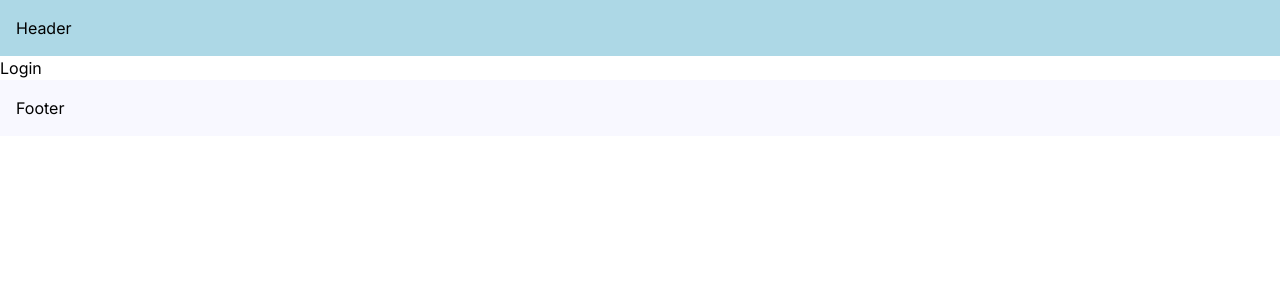
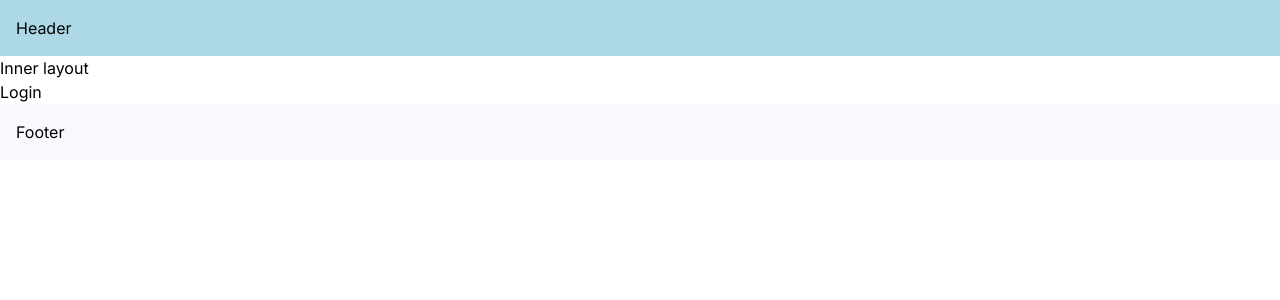
Before and after one commit to pradeep2165/nextjs14_app, a Next.js app: page /login in a window 1280 px wide. Shown: the top 300 px of the page. Built offline with nearby package versions, Linux system fonts and the light colour scheme.

Commit message:
with auth layout added

```diff
--- /dev/null
+++ b/src/app/(auth)/(with-auth-layout)/layout.tsx
@@ -0,0 +1,8 @@
+export default function AuthLayout({ children }: { children: React.ReactNode }) {
+  return (
+    <div>
+      <h2>Inner layout</h2>
+      {children}
+    </div>
+  );
+}
--- /dev/null
+++ b/src/app/products/[productId]/layout.tsx
@@ -0,0 +1,8 @@
+export default function ProductDetailsLayout({ children }: { children: React.ReactNode }) {
+  return (
+    <>
+      {children}
+      <h2>Features products</h2>
+    </>
+  );
+}
```
Also changed, not shown: src/app/(auth)/(with-auth-layout)/login/page.tsx (renamed from src/app/(auth)/login/page.tsx), src/app/(auth)/(with-auth-layout)/register/page.tsx (renamed from src/app/(auth)/register/page.tsx).
